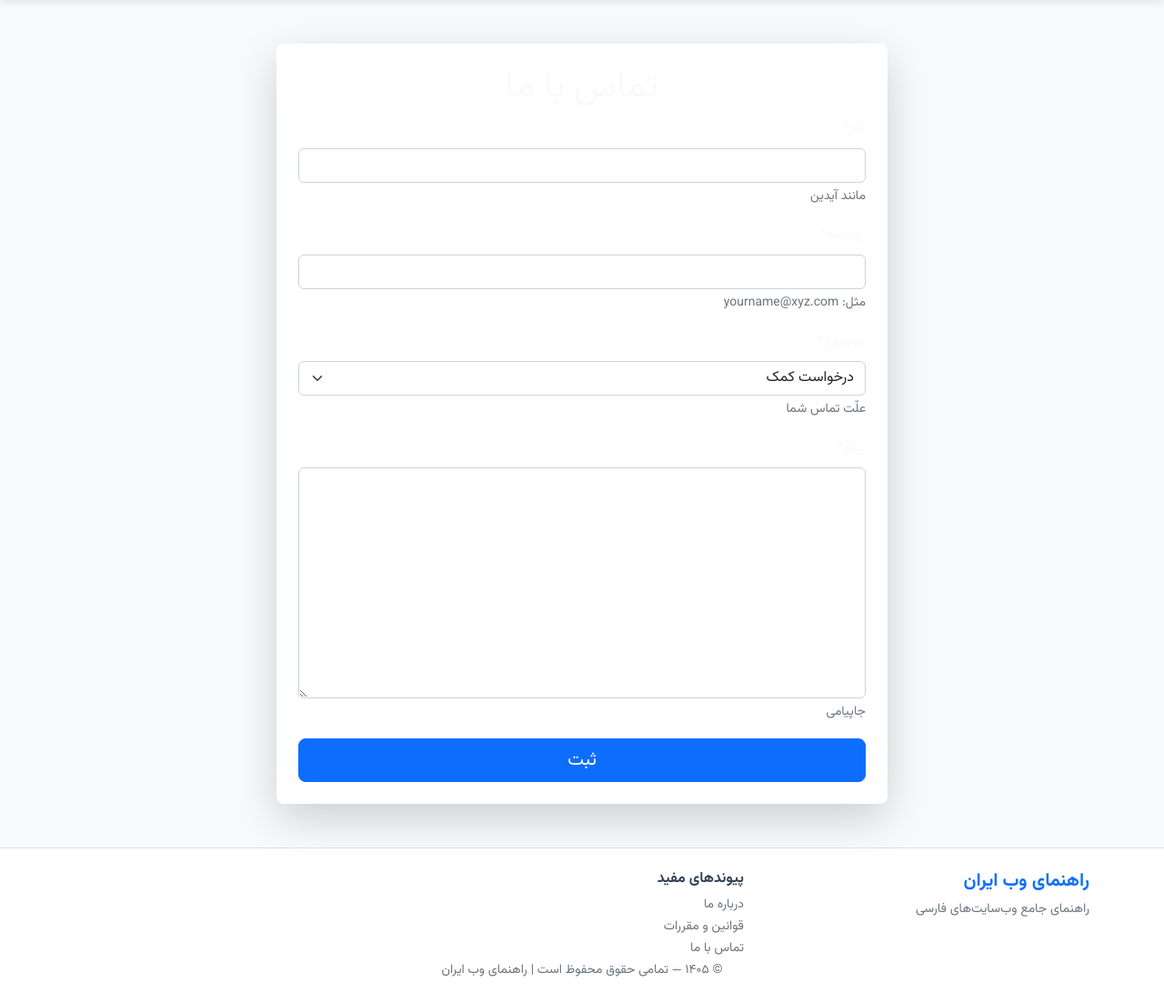
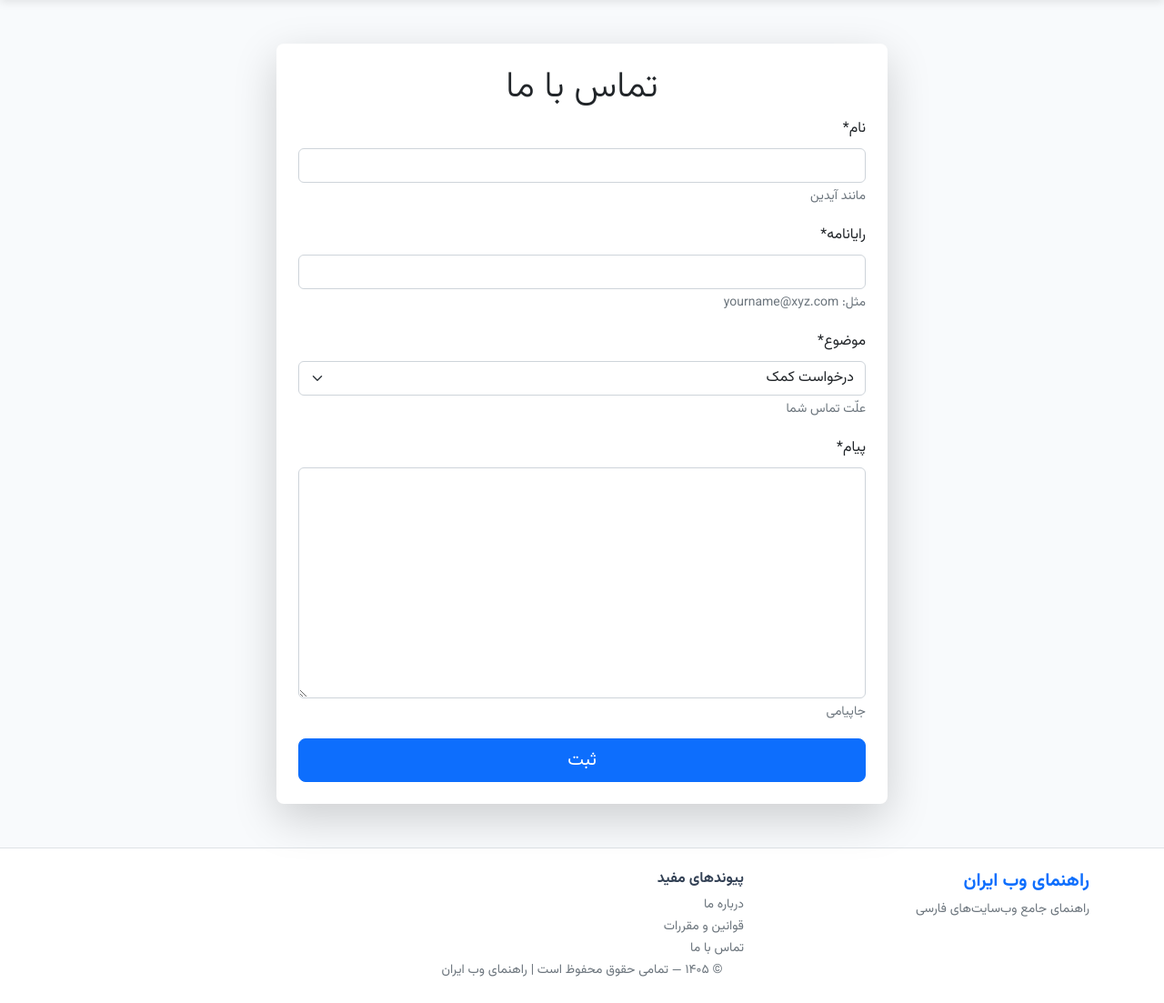
Before and after one commit to hadi-f90/webjin.ir-current, a Django app: page /contact/ in a window 1280 px wide. Shown: the part 60-1163 px from the top of the page at 91% size. Run offline with Django 4.2, Linux system fonts and the light colour scheme; parts of the project's set-up code (start-up, migrations or seed data) failed here and were passed over; some libraries are stand-ins or nearby versions.

Commit message:
fixing h1 text color in contact page

```diff
--- a/contact/templates/contact/contact.html
+++ b/contact/templates/contact/contact.html
@@ -6,9 +6,9 @@
 <div class="container px-5 my-5 bac">
     <div class="row justify-content-center">
         <div class="col-lg-8">
-            <div class="card border-0 rounded-3 shadow-lg bg-gradient text-light ">
+            <div class="card border-0 rounded-3 shadow-lg bg-gradient text-dark ">
                 <div class="card-body p-4 ">
-                    <div class="h1 fw-light text-center">تماس با ما</div>
+                    <div class="h1 fw-light text-center ">تماس با ما</div>
                     <form action="." method="post">
                         {% csrf_token %}
                         {{ form |crispy }}
```
